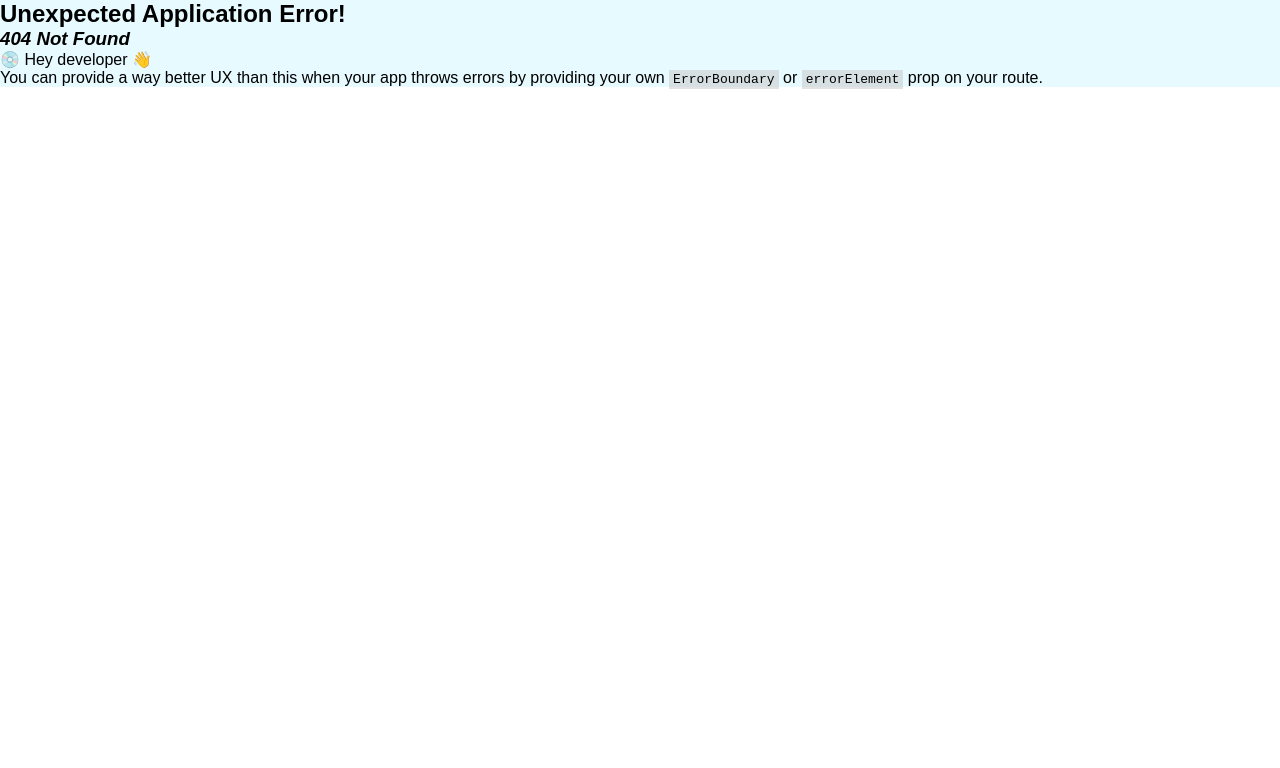
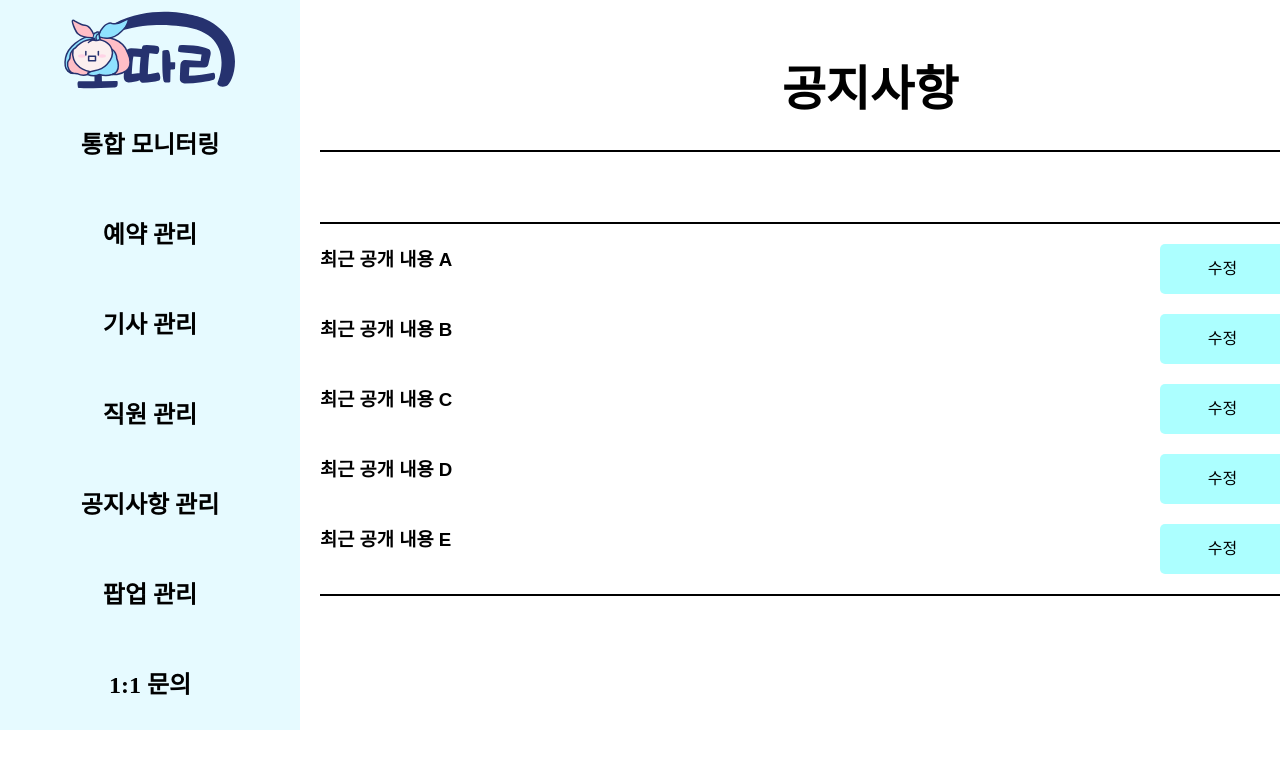
Before and after one commit to Second-team-project/bottari-admin, a React app: page /announcement in a window 1280 px wide. Before the commit this address had no page. Shown: the top 768 px of the page. Built offline with nearby package versions, Linux system fonts and the light colour scheme; the HTML template or start-up script is replaced by a standard one; a web font is replaced by a local one.

Commit message:
260105 공지사항 + 모달

```diff
--- /dev/null
+++ b/src/components/Announcement/AnnouncementList.css
@@ -0,0 +1,55 @@
+.announcementAdmin-container {
+  background-color: #fff;
+  padding: 20px;
+}
+
+/* 타이틀 관련 */
+.announcementAdmin-title {
+  text-align: center;
+  padding: 30px 0;
+  font-size: 3rem;
+}
+
+/* 추가 섹션 관련 */
+.announcementAdmin-add-section {
+  border-top: 2px solid #000;
+  border-bottom: 2px solid #000;
+  padding: 10px 0;
+  display: flex;
+  justify-content: end;
+}
+
+/* 리스트 섹션 관련 */
+.announcementAdmin-list-section {
+  padding: 20px 0;
+  border-bottom: 2px solid #000;
+  display: flex;
+  flex-direction: column;
+  gap: 20px;
+}
+
+/* 리스트 아이템 관련 */
+.announcementAdmin-item {
+  display: flex;
+  justify-content: space-between;
+}
+
+.announcementAdmin-item-btn-box {
+  display: flex;
+  gap: 10px;
+}
+
+/* 버튼 관련 */
+.announcementAdmin-btn {
+  text-align: center;
+  line-height: 50px;
+  width: 125px;
+  height: 50px;
+  border-radius: 5px;
+  background-color: #ACFFFF;
+  cursor: pointer;
+}
+
+.announcementAdmin-btn:hover {
+  background-color: #56a1a1;
+}
--- /dev/null
+++ b/src/components/Announcement/AnnouncementList.jsx
@@ -0,0 +1,63 @@
+import { useState } from 'react';
+import './AnnouncementList.css';
+import AnnouncementModal from './AnnouncementModal.jsx';
+export default function AnnouncementList() {
+  const [IsOpenModal, setIsOpenModal] = useState(false);
+
+  // 모달 오픈
+  function openModal() {
+    setIsOpenModal(true);
+  }
+
+  return(
+    <>
+      <div className="announcementAdmin-container">
+        <h1 className="announcementAdmin-title">공지사항</h1>
+
+        <div className="announcementAdmin-add-section">
+          <div className='announcementAdmin-btn' onClick={openModal}>[+]추가</div>
+        </div>
+
+        <div className="announcementAdmin-list-section">
+          <div className="announcementAdmin-item">
+            <h3 className='announcementAdmin-item-title'>최근 공개 내용 A</h3>
+            <div className="announcementAdmin-item-btn-box">
+              <div className="announcementAdmin-btn" onClick={openModal}>수정</div>
+              <div className="announcementAdmin-btn">삭제</div>
+            </div>
+          </div>
+          <div className="announcementAdmin-item">
+            <h3 className='announcementAdmin-item-title'>최근 공개 내용 B</h3>
+            <div className="announcementAdmin-item-btn-box">
+              <div className="announcementAdmin-btn" onClick={openModal}>수정</div>
+              <div className="announcementAdmin-btn">삭제</div>
+            </div>
+          </div>
+          <div className="announcementAdmin-item">
+            <h3 className='announcementAdmin-item-title'>최근 공개 내용 C</h3>
+            <div className="announcementAdmin-item-btn-box">
+              <div className="announcementAdmin-btn" onClick={openModal}>수정</div>
+              <div className="announcementAdmin-btn">삭제</div>
+            </div>
+          </div>
+          <div className="announcementAdmin-item">
+            <h3 className='announcementAdmin-item-title'>최근 공개 내용 D</h3>
+            <div className="announcementAdmin-item-btn-box">
+              <div className="announcementAdmin-btn" onClick={openModal}>수정</div>
+              <div className="announcementAdmin-btn">삭제</div>
+            </div>
+          </div>
+          <div className="announcementAdmin-item">
+            <h3 className='announcementAdmin-item-title'>최근 공개 내용 E</h3>
+            <div className="announcementAdmin-item-btn-box">
+              <div className="announcementAdmin-btn" onClick={openModal}>수정</div>
+              <div className="announcementAdmin-btn">삭제</div>
+            </div>
+          </div>
+        </div>
+
+        { IsOpenModal && <AnnouncementModal closeModal={() => setIsOpenModal(false)} /> }
+      </div>
+    </>
+  )
+}
--- /dev/null
+++ b/src/components/Announcement/AnnouncementModal.css
@@ -0,0 +1,88 @@
+.announcementModal-container {
+  width: 100vw;
+  height: 100vh;
+  background-color: rgba(136, 136, 136, 0.7);
+  position: fixed;
+  top: 0;
+  left: 0;
+}
+
+.announcementModal-main {
+  margin: 30px auto;
+  width: 600px;
+  height: 855px;
+  background-color: #fff;
+  border-radius: 10px;
+  padding: 30px 40px;
+}
+
+.announcementModal-clossingButton {
+  display: flex;
+  justify-content: flex-end;
+  font-size: 32px;
+  color: #777777;
+}
+
+.announcementModal-clossingButton:hover {
+  cursor: pointer;
+}
+
+.announcementModal-header {
+  color: #777777;
+}
+
+.announcementModal-underline {
+  margin-bottom: 45px;
+}
+
+.announcementModal-title p {
+  height: 50px;
+  border: 1px solid #777777;
+  border-radius: 5px;
+  text-align: left;
+  line-height: 50px;
+  padding-left: 25px;
+  margin-bottom: 60px;
+}
+
+.announcementModal-content p {
+  height: 400px;
+  border: 1px solid #777777;
+  border-radius: 10px;
+  padding: 25px 35px;
+}
+
+.announcementModal-footer {
+  display: grid;
+  grid-template-columns: 1fr 1fr;
+  justify-content: space-between;
+  gap: 10px;
+  height: 53px;
+  margin-top: 20px;
+  text-align: center;
+  line-height: 53px;
+}
+
+.announcementModal-footer:hover {
+  cursor: pointer;
+}
+
+.announcementModal-saveButton {
+  background-color: #fff;
+  border: 1px solid #777777;
+  border-radius: 5px;
+}
+
+.announcementModal-uploadButton {
+  background-color: #00D5A7;
+  border-radius: 5px;
+  color: #fff;
+}
+
+p {
+  color: #777777;
+}
+
+h3 {
+  margin-bottom: 20px;
+}
--- /dev/null
+++ b/src/components/Announcement/AnnouncementModal.jsx
@@ -0,0 +1,28 @@
+import './AnnouncementModal.css';
+export default function AnnouncementModal({ closeModal }) {
+  return(
+    <>
+      <div className="announcementModal-container" onClick={closeModal}>
+        <div className="announcementModal-main" onClick={e => e.stopPropagation()}>
+          <div className="announcementModal-clossingButton" onClick={closeModal}>×</div>
+          <div className="announcementModal-header">
+            <h3>공지 사항 추가 / 수정</h3>
+          </div>
+          <hr className='announcementModal-underline'/>
+          <div className="announcementModal-title">
+            <h3>제목</h3>
+            <p>공지 제목을 입력해 주세요</p>
+          </div>
+          <div className="announcementModal-content">
+            <h3>내용</h3>
+            <p>공지 내용을 입력해 주세요</p>
+          </div>
+          <div className="announcementModal-footer">
+            <div className="announcementModal-saveButton">저장하기</div>
+            <div className="announcementModal-uploadButton">올리기</div>
+          </div>
+        </div>
+      </div>
+    </>
+  )
+}
--- a/src/components/monitoring/Monitoring.css
+++ b/src/components/monitoring/Monitoring.css
@@ -1,7 +1,8 @@
 .monitoring-container {
   padding: 20px;
-  background-color: var(--bottari-lightgray);
+  background-color: #fff;
   display: flex;
   flex-direction: column;
   gap: 30px;
+  border: 1px solid var(--bottari-lightgray);
 }
--- a/src/components/monitoring/Monitoring.jsx
+++ b/src/components/monitoring/Monitoring.jsx
@@ -1,6 +1,6 @@
-import './Monitoring.css';
 import Reservation from './Reservation';
 import Statistics from './Statistics';
+import './Monitoring.css';
 
 export default function Monitoring() {
   return (
--- a/src/routes/Route.jsx
+++ b/src/routes/Route.jsx
@@ -3,6 +3,7 @@ import { createBrowserRouter, RouterProvider } from "react-router-dom";
 // 컴포넌트
 import App from "../App.jsx";
 import Monitoring from "../components/monitoring/Monitoring.jsx";
+import AnnouncementList from "../components/announcement/AnnouncementList.jsx";
 
 const router = createBrowserRouter([
   {
@@ -12,6 +13,10 @@ const router = createBrowserRouter([
         path: "/monitoring",
         element: <Monitoring />,
       },
+      {
+        path: "/announcement",
+        element: <AnnouncementList />,
+      }
     ],
   },
 ]);
```
